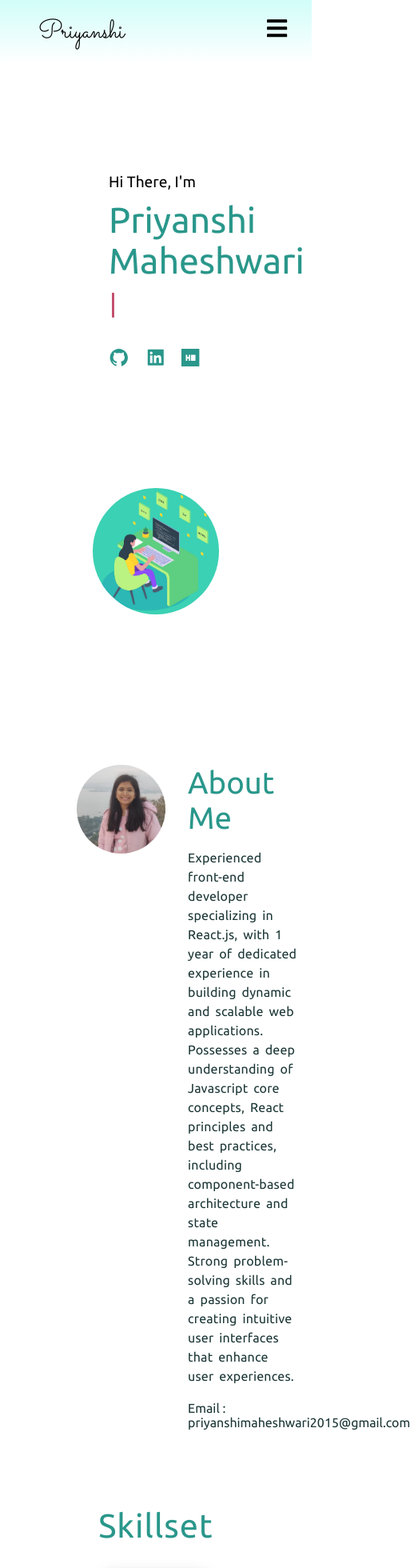
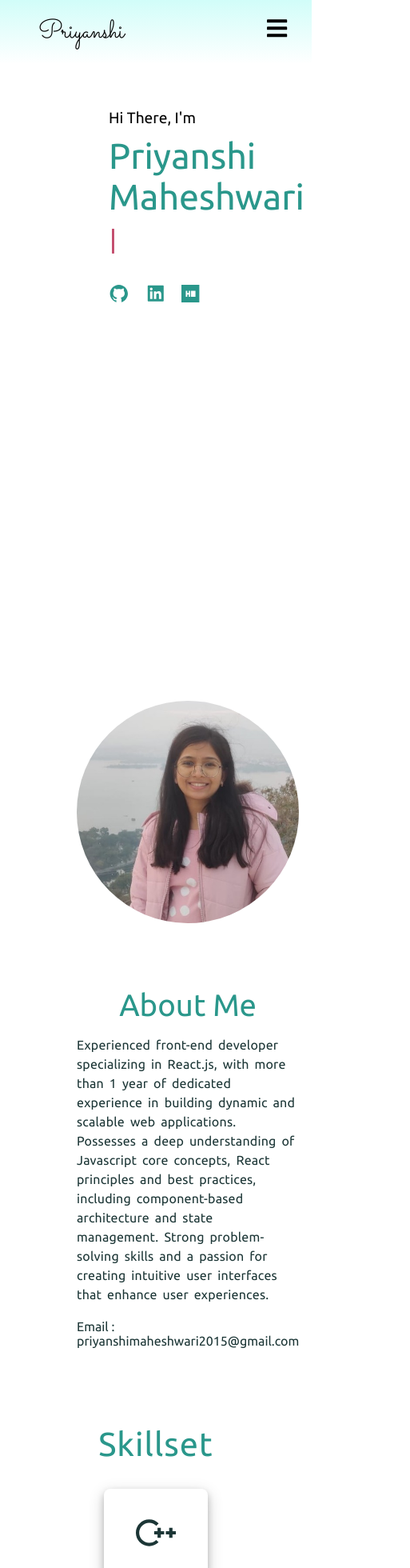
Before and after one commit to Priyanshii/react-portfolio-website, a React (Create React App) app: page / in a window 390 px wide. Shown: the top 1960 px of the page at 80% size, 513 px wide, since content can reach past the window. Built offline with nearby package versions, Linux system fonts and the light colour scheme.

Commit message:
Media queries added

```diff
--- a/src/components/About.js
+++ b/src/components/About.js
@@ -16,7 +16,7 @@ const About = () => {
               About Me
             </IntroTitle>
             <Content>
-              Experienced front-end developer specializing in React.js, with 1 year of
+              Experienced front-end developer specializing in React.js, with more than 1 year of
               dedicated experience in building dynamic and scalable web applications.
               Possesses a deep understanding of Javascript core concepts, React
               principles and best practices, including component-based architecture
@@ -55,6 +55,13 @@ const IntroductionContainer = styled.section`
   justify-content: flex-start;
   margin-left: auto;
   margin-bottom: 4rem;
+
+  @media screen and (max-width: 1000px) {
+    display: flex;
+    flex-direction: column;
+    align-items: center;
+    justify-content: flex-start;
+  }
 `
 
 const ImageContainer = styled.section`
@@ -62,22 +69,32 @@ const ImageContainer = styled.section`
   align-items: center;
   justify-content: center;
   width: 40%;
+  margin-bottom: 30px;
   img{
     height: auto;
     max-width: 100%;
     max-height: 350px;
     object-fit: contain;
     border-radius: 50%;
+    margin-bottom: 50px;
+  }
+
+  @media screen and (max-width: 1000px) {
+    width: 100%;
   }
 `
 
 const ContentContainer = styled.article`
   display: flex;
   flex-direction: column;
-  align-items: flex-start;
+  align-items: center;
   justify-content: flex-start;
   width: 50%;
   margin-left: auto;
+
+  @media screen and (max-width: 1000px) {
+    width: 100%;
+  }
 `
 
 const IntroTitle = styled.span`
--- a/src/components/Home.js
+++ b/src/components/Home.js
@@ -53,6 +53,13 @@ const HomeContainer = styled.div`
   align-items: flex-start;
   justify-content: space-between;
   flex-wrap: wrap;
+
+  @media screen and (max-width: 1000px) {
+    display: flex;
+    flex-direction: column;
+    align-items: center;
+    justify-content: flex-start;
+  }
 `
 
 const MainContent = styled.section`
@@ -61,9 +68,10 @@ const MainContent = styled.section`
   height: auto;
   margin-top: 40px;
   padding-left: 40px;
-  /* @media screen and (max-width: 600px) {
-    flex: 100%;
-  } */
+
+  @media screen and (max-width: 600px) {
+    width: 100%;
+  }
 `
 
 const Introduction = styled.div`
@@ -115,7 +123,7 @@ const ProfileLinksMenu = styled.div`
 `
 
 const ImageContainer = styled.div`
-  /* width: 40%; */
+  width: 40%;
   /* width: 50%; */
   height: auto;
   margin-top: 20px;
@@ -126,15 +134,15 @@ const ImageContainer = styled.div`
 
   img{
     height: auto;
-    max-width: 80%;
-    max-height: 100%;
+    max-width: 100%;
+    max-height: 350px;
     object-fit: contain;
     border-radius: 50%;
   }
-/*
-  @media screen and (max-width: 600px) {
-    flex: 100%;
-  } */
+
+  @media screen and (max-width: 1000px) {
+    display: none;
+  }
 `
 
 export default Home
--- a/src/components/Navbar/index.js
+++ b/src/components/Navbar/index.js
@@ -58,7 +58,7 @@ const Nav = styled.nav`
   display: flex;
   justify-content: center;
   align-items: center;
-  position: sticky;
+  position: fixed;
   top: 0;
   z-index: 10;
   background-image: linear-gradient(180deg, rgb(26, 245, 225, 0.2), white);
--- a/src/components/ProjectsList.js
+++ b/src/components/ProjectsList.js
@@ -59,7 +59,7 @@ const ProjectsListContainer = styled.div`
   display: flex;
   flex-direction: row;
   align-items: center;
-  justify-content: flex-start;
+  justify-content: center;
   gap: 4rem;
   flex-wrap: wrap;
 `
--- a/src/pages/index.js
+++ b/src/pages/index.js
@@ -16,7 +16,7 @@ const Pages = () => {
   }
 
   return (
-    <>
+    <div className='relative'>
       <Sidebar isOpen={isOpen} toggle={toggle}/>
       <Navbar toggle={toggle}/>
       <Routes>
@@ -24,7 +24,7 @@ const Pages = () => {
         <Route path="/experience" element={<ExperiencePage /> } />
         <Route path="/resume" element={<Resume /> } />
       </Routes>
-    </>
+    </div>
   )
 }
 
```
